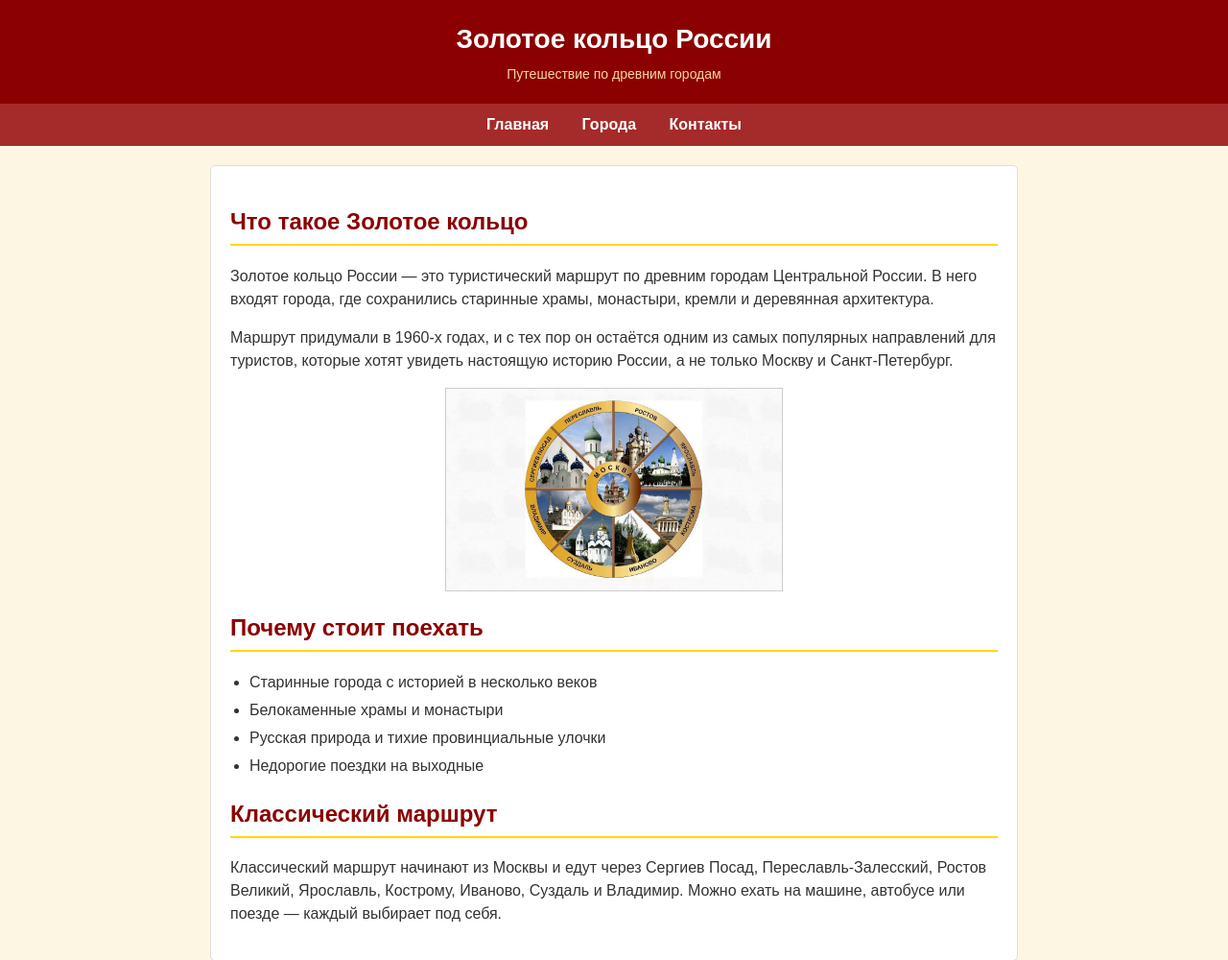
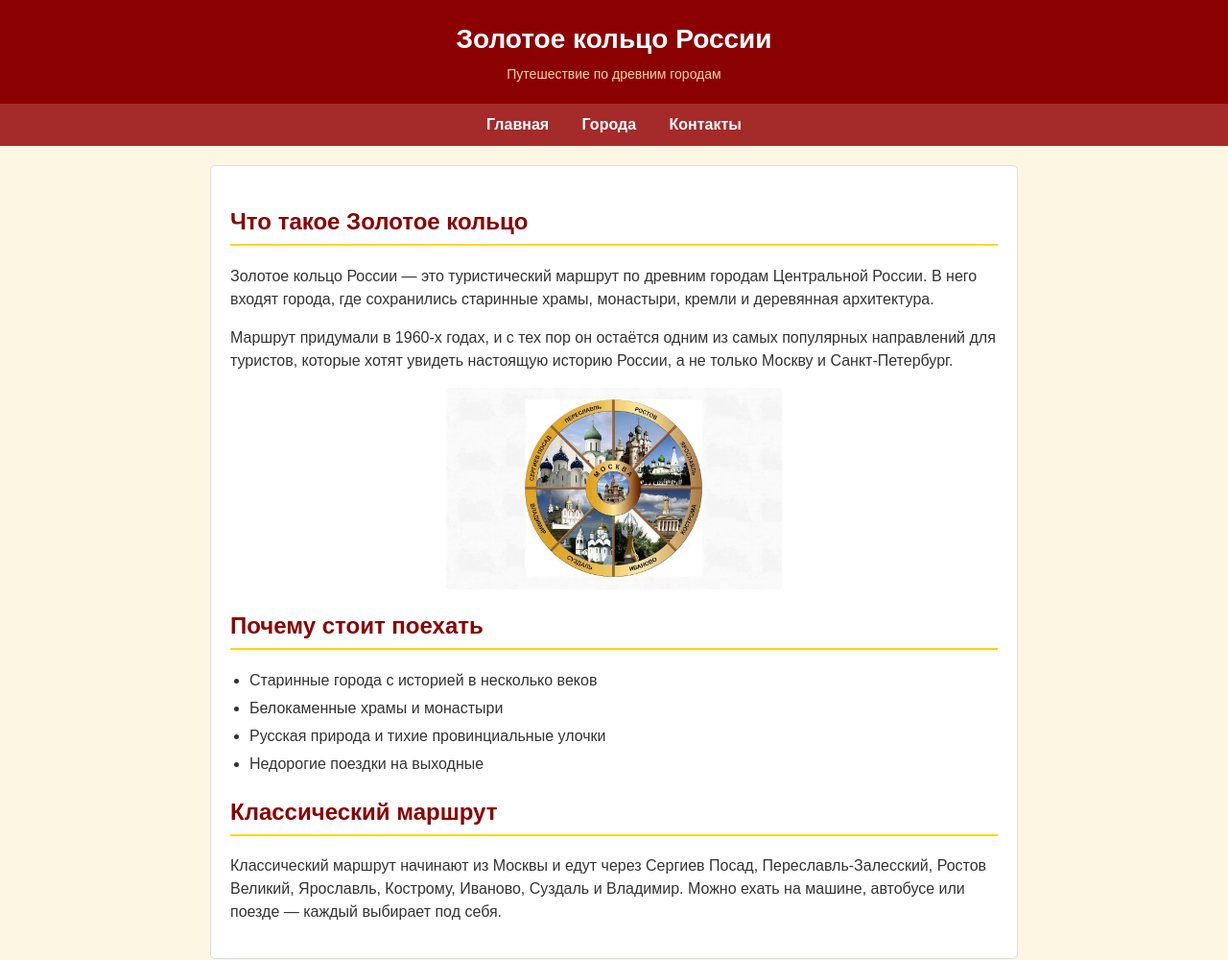
Before and after one commit to markbrizhan-dot/golden-ring-site, a plain HTML site: page index.html in a window 1280 px wide. Shown: the top 1000 px of the page at 96% size. Drawn offline with Linux system fonts and the light colour scheme.

Commit message:
Add files via upload

```diff
--- a/index.html
+++ b/index.html
@@ -28,8 +28,7 @@
     самых популярных направлений для туристов, которые хотят увидеть
     настоящую историю России, а не только Москву и Санкт-Петербург.</p>
 
-    <!-- Логотип по центру -->
-    <img src="./images/logo.jpg" alt="Золотое кольцо России" class="main-img">
+    <img src="images/logo.jpg" alt="Золотое кольцо России" class="main-img">
 
     <h2>Почему стоит поехать</h2>
     <ul>
--- a/style.css
+++ b/style.css
@@ -59,16 +59,22 @@ main h2 {
     padding-bottom: 5px;
 }
 
-/* Картинки по центру */
 main img {
     display: block;
     margin: 15px auto;
-    max-width: 100%;
-    border: 1px solid #ccc;
+    width: 100%;
+    max-width: 500px;
+    height: 250px;
+    object-fit: cover;
+    border: 2px solid #a52a2a;
+    border-radius: 5px;
+    background-color: #eee;
 }
 
 .main-img {
-    width: 350px;
+    max-width: 350px;
+    height: auto;
+    border: none;
 }
 
 main ul {
@@ -100,6 +106,7 @@ main a:hover {
 }
 
 form input[type="text"],
+form input[type="email"],
 form textarea {
     width: 100%;
     max-width: 400px;
```
Also changed, not shown: contacts.html (+18 -5 lines).
